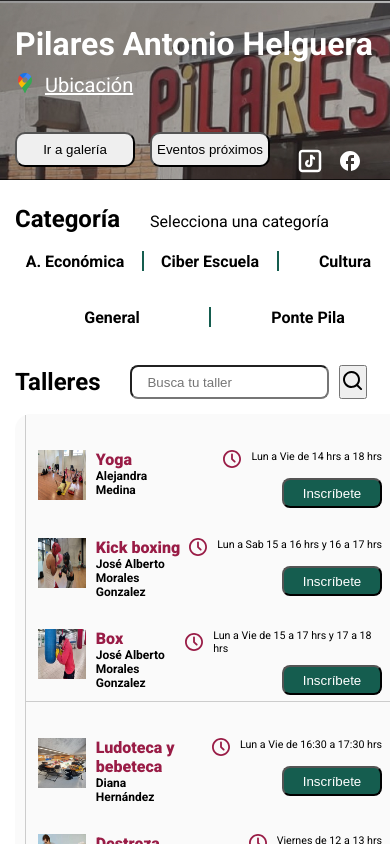
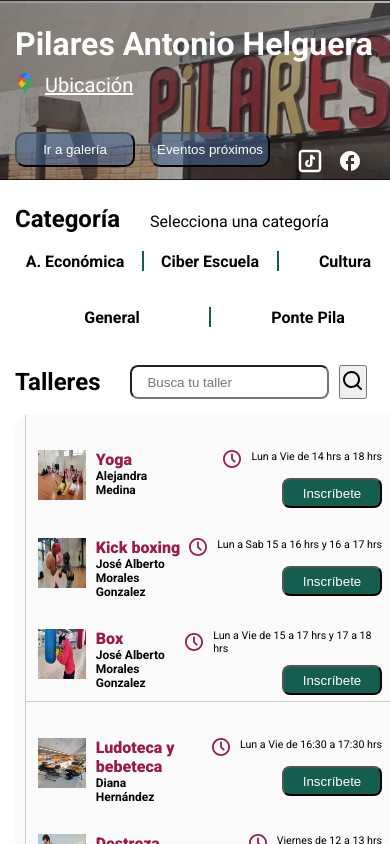
Before and after one commit to Binec/PilaresAH, a plain HTML site: page index.html in a window 390 px wide. Shown: the top 844 px of the page. Drawn offline with Linux system fonts and the light colour scheme.

Commit message:
responsivecesar

```diff
--- a/css/david.css
+++ b/css/david.css
@@ -35,6 +35,9 @@ button:hover{
 .btn{
     width: 150px;
     height: 40px;
+    border-radius: 10px;
+        background-color: #4063938a;
+        color:white;
 }
 #nombrepilares{
     align-items:stretch;
@@ -197,6 +200,8 @@ button:hover{
         height: 35px;
         width: 120px;
         border-radius: 10px;
+        background-color: #4063938a;
+        color:white;
    }
    #btns-header{
         display: flex;
```
